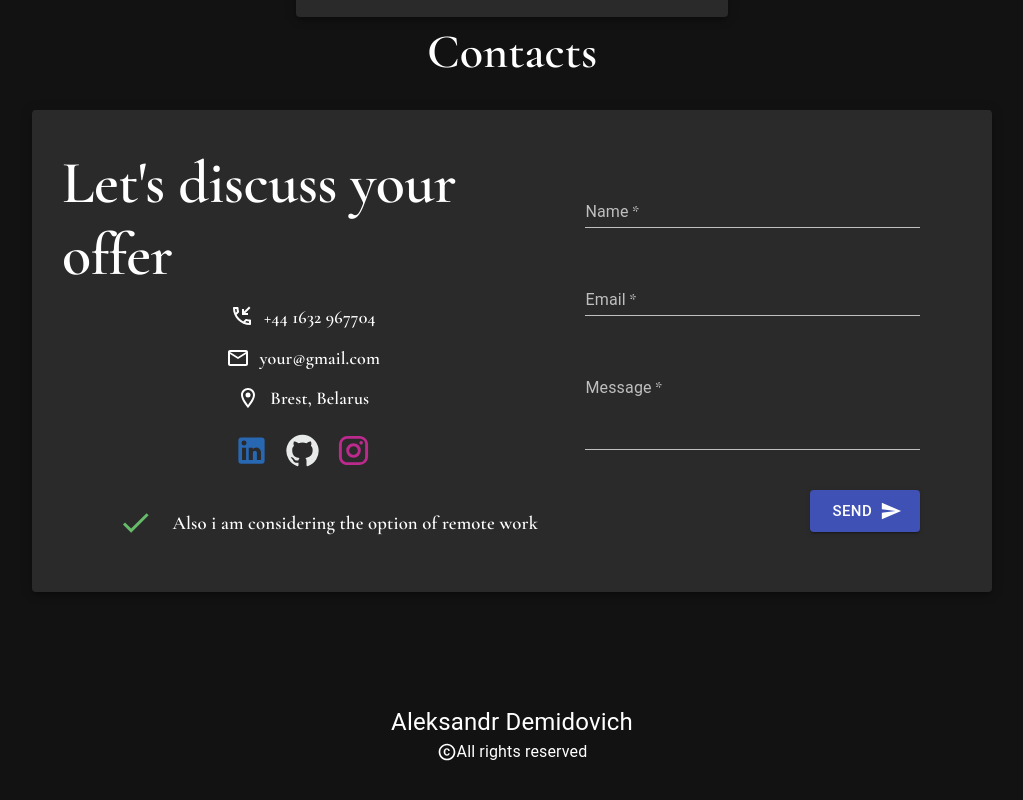
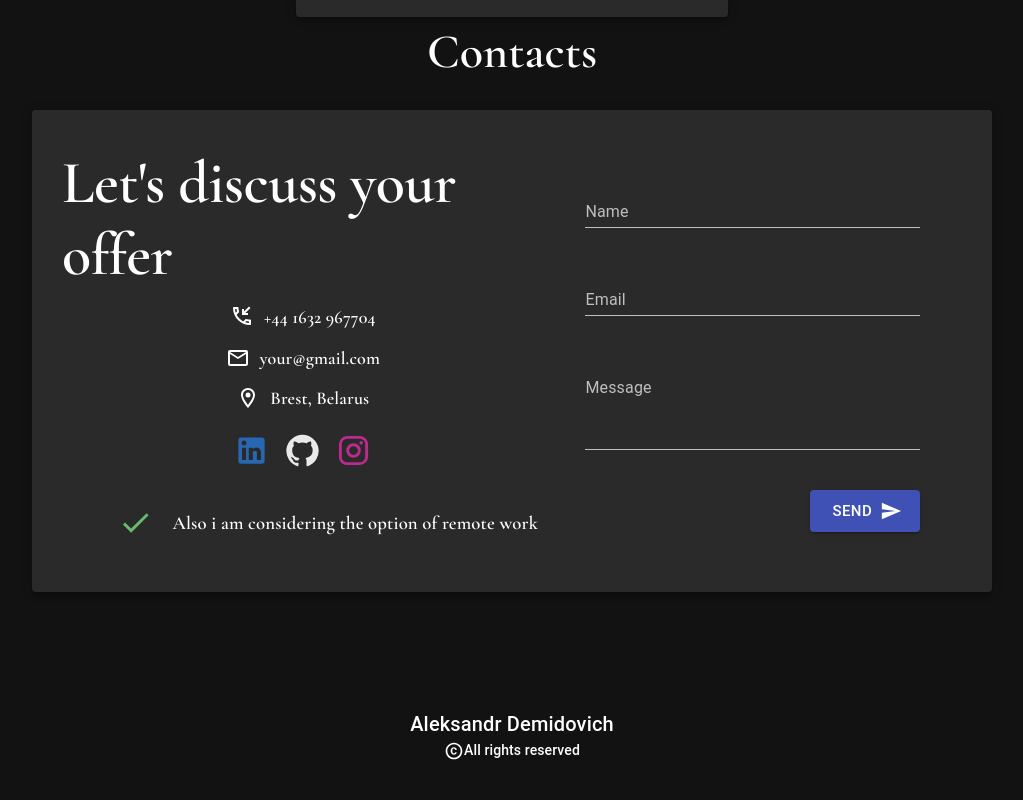
Before and after one commit to aleksandrdemidovich/portfolio, a React (Create React App) app: page / in a window 1280 px wide. Shown: the part 2492-3292 px from the top of the page, without its empty margins (128-1151 px from the left). Built offline with nearby package versions, Linux system fonts and the light colour scheme.

Commit message:
added formik / axios for contacts form

```diff
--- a/package.json
+++ b/package.json
@@ -15,6 +15,8 @@
     "@types/node": "^12.0.0",
     "@types/react": "^17.0.0",
     "@types/react-dom": "^17.0.0",
+    "axios": "^0.24.0",
+    "formik": "^2.2.9",
     "react": "^17.0.2",
     "react-awesome-reveal": "^3.8.1",
     "react-dom": "^17.0.2",
--- a/src/App.tsx
+++ b/src/App.tsx
@@ -31,6 +31,7 @@ import {workExamples} from "./data/WorkExamples";
 import {particleOpt} from "./common/backgroundOptions";
 import Particles from "react-tsparticles";
 import {Fade, Flip} from "react-awesome-reveal";
+import ContactsForm from "./components/ContactsForm";
 
 
 function App() {
@@ -40,6 +41,8 @@ function App() {
     const skillsRef = React.useRef<HTMLDivElement>(null)
     const worksRef = React.useRef<HTMLDivElement>(null)
     const contactsRef = React.useRef<HTMLDivElement>(null)
+
+
 
 
     const scrollTo = (ref: any) => {
@@ -172,30 +175,13 @@ function App() {
                                 </Fade>
                             </Grid>
                             <Grid container>
-
-                                <FormContainer>
-
-                                    <TextField fullWidth id="outlined-basic" label="Name" variant="standard" required/>
-                                    <TextField fullWidth id="outlined-basic" label="Email" variant="standard" required/>
-                                    <TextField
-                                        variant={"standard"}
-                                        fullWidth
-                                        id="outlined-multiline-static"
-                                        label="Message"
-                                        multiline
-                                        required
-                                        rows={3}
-                                    />
-                                    <Button variant="contained" size={"large"} endIcon={<SendIcon/>}>Send</Button>
-
-                                </FormContainer>
-
+                                <ContactsForm/>
                             </Grid>
                         </RootPaperContactsContainer>
                     </ContactsContainer>
                     <FooterContainer>
-                        <Typography variant={"h4"}>Aleksandr Demidovich</Typography>
-                        <Typography variant={"subtitle1"} display={"flex"} alignItems={"center"}>
+                        <Typography variant={"h6"}>Aleksandr Demidovich</Typography>
+                        <Typography variant={"subtitle2"} display={"flex"} alignItems={"center"}>
                             <CopyrightIcon fontSize={"small"}/>
                             All rights reserved
                         </Typography>
@@ -461,20 +447,6 @@ const RootPaperContactsContainer = styled(Paper)`
   ,
   }
 `
-const FormContainer = styled('form')`
-  width: 80%;
-  display: flex;
-  margin-top: 20px;
-  flex-direction: column;
-  flex-wrap: nowrap;
-  justify-content: flex-start;
-  align-items: center;
-
-  .MuiTextField-root {
-    margin: 20px;
-  }
-
-`
 const FooterContainer = styled(Grid)`
   width: 100%;
   display: flex;
--- /dev/null
+++ b/src/api/api.ts
@@ -0,0 +1,22 @@
+import axios from "axios";
+
+
+const baseURL = 'https://smtp-server-js.herokuapp.com/';
+
+const instance = axios.create({
+    baseURL: baseURL,
+});
+
+
+export const offerAPI = {
+    sendOffer: async (data: OfferDataType) => {
+        const response = await instance.post('sendMessage', data)
+        return response.data
+    }
+}
+
+export type OfferDataType = {
+    name: string,
+    email: string,
+    message: string
+}
--- /dev/null
+++ b/src/components/ContactsForm.tsx
@@ -0,0 +1,99 @@
+import React from 'react';
+import '../App.css';
+import {Button, styled, TextField} from "@mui/material";
+import SendIcon from "@mui/icons-material/Send";
+import {useFormik} from "formik";
+import {offerAPI} from "../api/api";
+
+type FormikErrorType = {
+    email?: string
+    name?: string
+    message?: string
+}
+
+function ContactsFrom() {
+
+    const formik = useFormik({
+        initialValues: {
+            name:'',
+            email: '',
+            message:''
+        },
+        validate: (values) => {
+            const errors: FormikErrorType = {};
+            if (!values.email) {
+                errors.email = 'Required';
+            } else if (!/^[A-Z0-9._%+-]+@[A-Z0-9.-]+\.[A-Z]{2,4}$/i.test(values.email)) {
+                errors.email = 'Invalid email address';
+            }
+            if (!values.name) {
+                errors.name = 'Required';
+            }
+
+            if (!values.message) {
+                errors.message = 'Required';
+            }
+
+            return errors;
+        },
+        onSubmit: (values) => {
+            console.log(values)
+            offerAPI.sendOffer(values).then( () =>
+                alert('Message was sent')
+            )
+        },
+    })
+
+    return (
+        <FormContainer onSubmit={formik.handleSubmit}>
+            <TextField fullWidth id="name"
+                       onChange={formik.handleChange}
+                       value={formik.values.name}
+                       error={!!formik.errors.name}
+                       helperText={formik.errors.name}
+                       label="Name"
+                       name="name"
+                       variant="standard" />
+            <TextField fullWidth id="email"
+                       onChange={formik.handleChange}
+                       value={formik.values.email}
+                       error={!!formik.errors.email}
+                       helperText={formik.errors.email}
+                       label="Email"
+                       name="email"
+                       variant="standard" />
+            <TextField
+                variant={"standard"}
+                fullWidth
+                name="message"
+                id="message"
+                label="Message"
+                multiline
+                onChange={formik.handleChange}
+                value={formik.values.message}
+                error={!!formik.errors.message}
+                helperText={formik.errors.message}
+                rows={3}
+            />
+            <Button variant="contained" type="submit" size={"large"} endIcon={<SendIcon/>}>Send</Button>
+        </FormContainer>
+    );
+}
+
+export default ContactsFrom;
+
+
+const FormContainer = styled('form')`
+  width: 80%;
+  display: flex;
+  margin-top: 20px;
+  flex-direction: column;
+  flex-wrap: nowrap;
+  justify-content: flex-start;
+  align-items: center;
+
+  .MuiTextField-root {
+    margin: 20px;
+  }
+
+`
```
Also changed, not shown: 1 other file (tests, documents, lock files or other folders).
